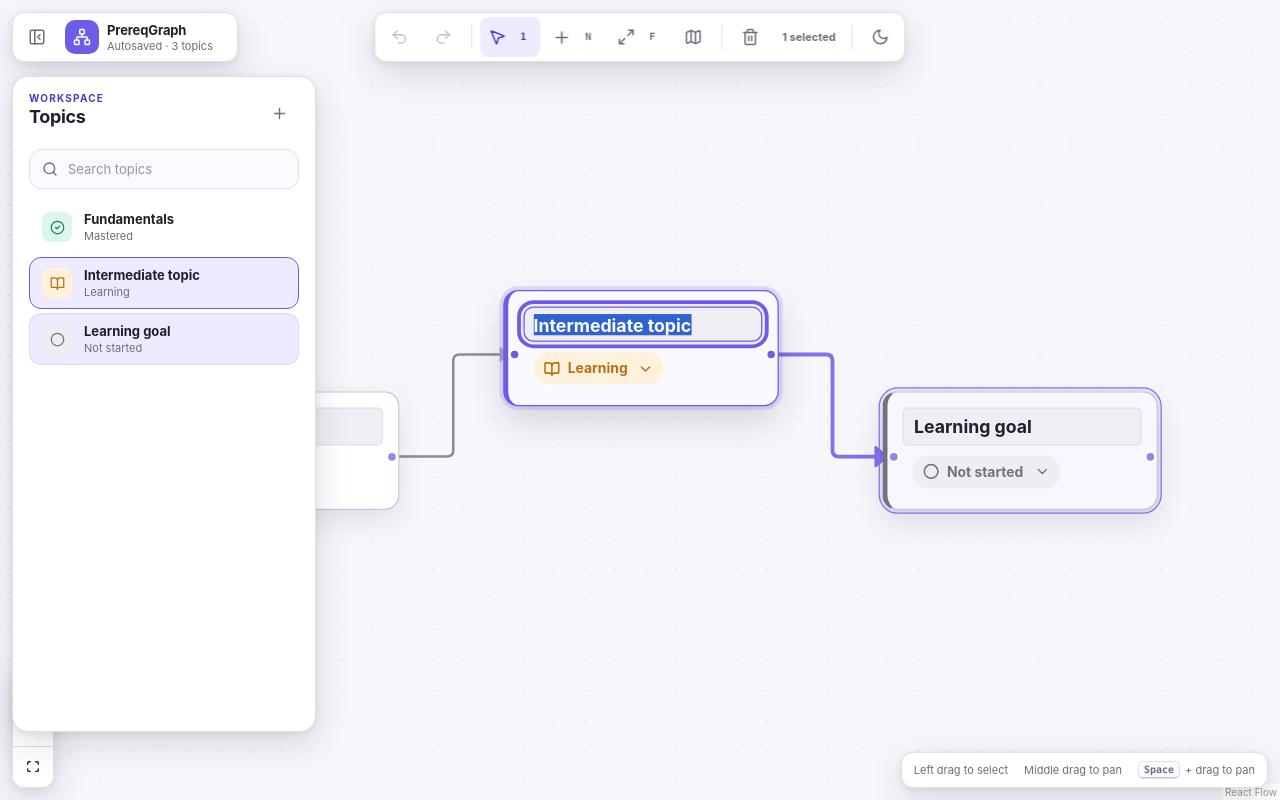
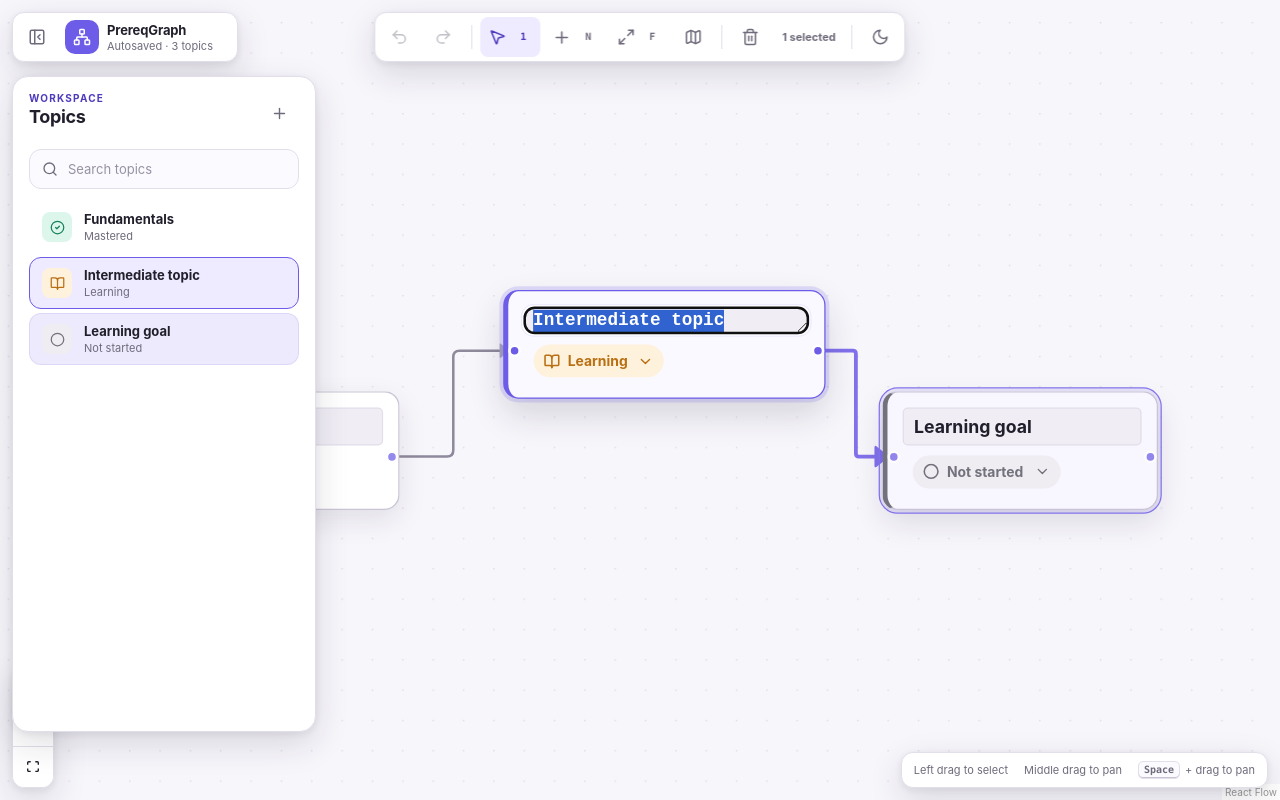
Before and after one commit to randexlabs/prerequisite-dag-editor, a React (Vite) app: page / in a window 1280 px wide. Both pictures are taken after a click on the button "Intermediate topic". Built offline with nearby package versions, Linux system fonts and the light colour scheme.

Commit message:
feat: render adaptive topic titles

```diff
--- a/src/components/TopicNode.tsx
+++ b/src/components/TopicNode.tsx
@@ -1,8 +1,17 @@
-import { memo, useEffect, useRef, useState, type KeyboardEvent } from "react";
+import {
+  memo,
+  useEffect,
+  useLayoutEffect,
+  useRef,
+  useState,
+  type KeyboardEvent,
+} from "react";
 import { Handle, Position, type NodeProps } from "@xyflow/react";
 import { ChevronDown } from "lucide-react";
 import type { LearningNode, MasteryStatus } from "../domain/graph";
 import { useGraphStore } from "../stores/graph-store";
+import { updateTopicTitle } from "../stores/topic-actions";
+import { getTopicNodeWidth } from "./topic-layout";
 import { masteryStatuses, statusMeta } from "./status-meta";
 
 export const TopicNode = memo(function TopicNode({
@@ -20,7 +29,7 @@ export const TopicNode = memo(function TopicNode({
   const [draft, setDraft] = useState(data.label);
   const originalTitle = useRef(data.label);
   const skipBlurCommit = useRef(false);
-  const titleInputRef = useRef<HTMLInputElement>(null);
+  const titleInputRef = useRef<HTMLTextAreaElement>(null);
   const status = statusMeta[data.status];
   const StatusIcon = status.icon;
 
@@ -33,6 +42,14 @@ export const TopicNode = memo(function TopicNode({
     titleInputRef.current?.focus();
     titleInputRef.current?.select();
   }, [editingTitle]);
+
+  useLayoutEffect(() => {
+    const input = titleInputRef.current;
+    if (!editingTitle || !input) return;
+
+    input.style.height = "0px";
+    input.style.height = `${input.scrollHeight}px`;
+  }, [draft, editingTitle]);
 
   const selectOnlyThisNode = () => setSelectedNodes([id], "replace");
 
@@ -54,20 +71,20 @@ export const TopicNode = memo(function TopicNode({
 
     const nextTitle = draft.trim() || originalTitle.current;
     setDraft(nextTitle);
-    updateNode(id, { label: nextTitle });
+    updateTopicTitle(id, nextTitle);
     endHistoryTransaction();
     setEditingTitle(false);
   };
 
   const cancelTitleEditing = () => {
     skipBlurCommit.current = true;
-    updateNode(id, { label: originalTitle.current });
+    updateTopicTitle(id, originalTitle.current);
     setDraft(originalTitle.current);
     endHistoryTransaction();
     setEditingTitle(false);
   };
 
-  const handleTitleKeyDown = (event: KeyboardEvent<HTMLInputElement>) => {
+  const handleTitleKeyDown = (event: KeyboardEvent<HTMLTextAreaElement>) => {
     event.stopPropagation();
 
     if (event.key === "Enter") {
@@ -90,6 +107,7 @@ export const TopicNode = memo(function TopicNode({
   return (
     <article
       className={`topic-node-card topic-node-${data.status}${selected ? " is-selected" : ""}`}
+      style={{ width: getTopicNodeWidth(data.label) }}
       aria-label={`${data.label}, ${status.label}`}
     >
       <Handle
@@ -101,17 +119,18 @@ export const TopicNode = memo(function TopicNode({
 
       <div className="topic-node-copy">
         {editingTitle ? (
-          <input
+          <textarea
             ref={titleInputRef}
             className="topic-title-input nodrag nopan"
             value={draft}
+            rows={1}
             maxLength={80}
             aria-label="Topic title"
             onPointerDown={(event) => event.stopPropagation()}
             onChange={(event) => {
               const value = event.target.value;
               setDraft(value);
-              if (value.trim()) updateNode(id, { label: value });
+              if (value.trim()) updateTopicTitle(id, value);
             }}
             onBlur={finishTitleEditing}
             onKeyDown={handleTitleKeyDown}
```
